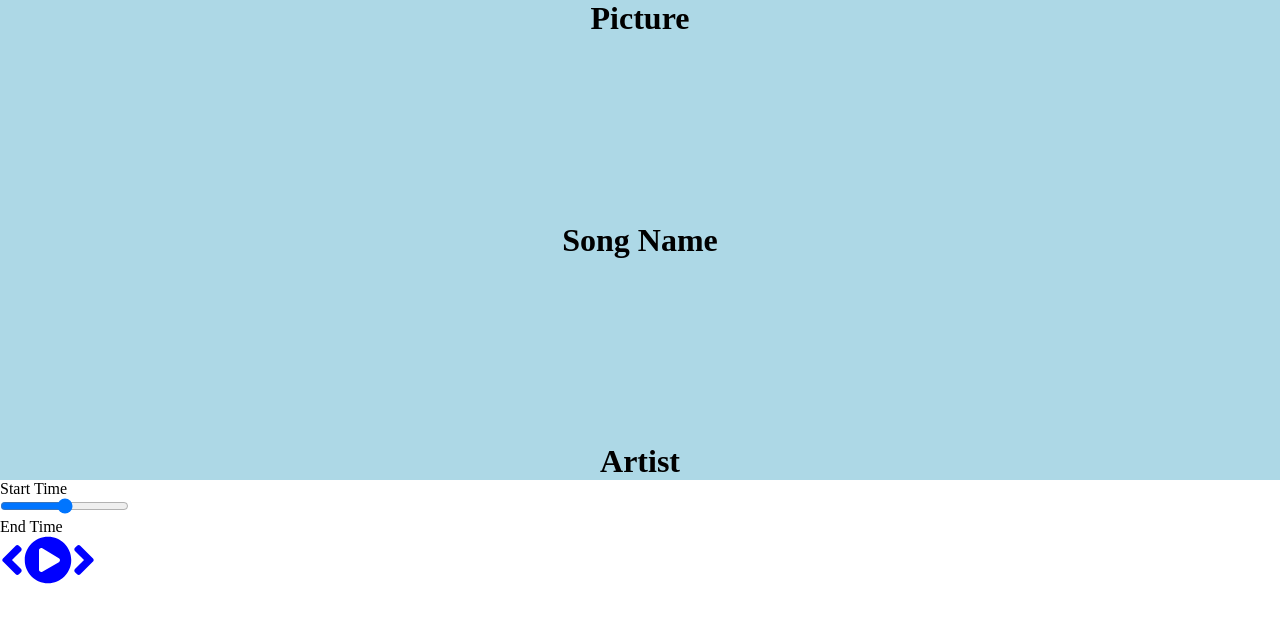
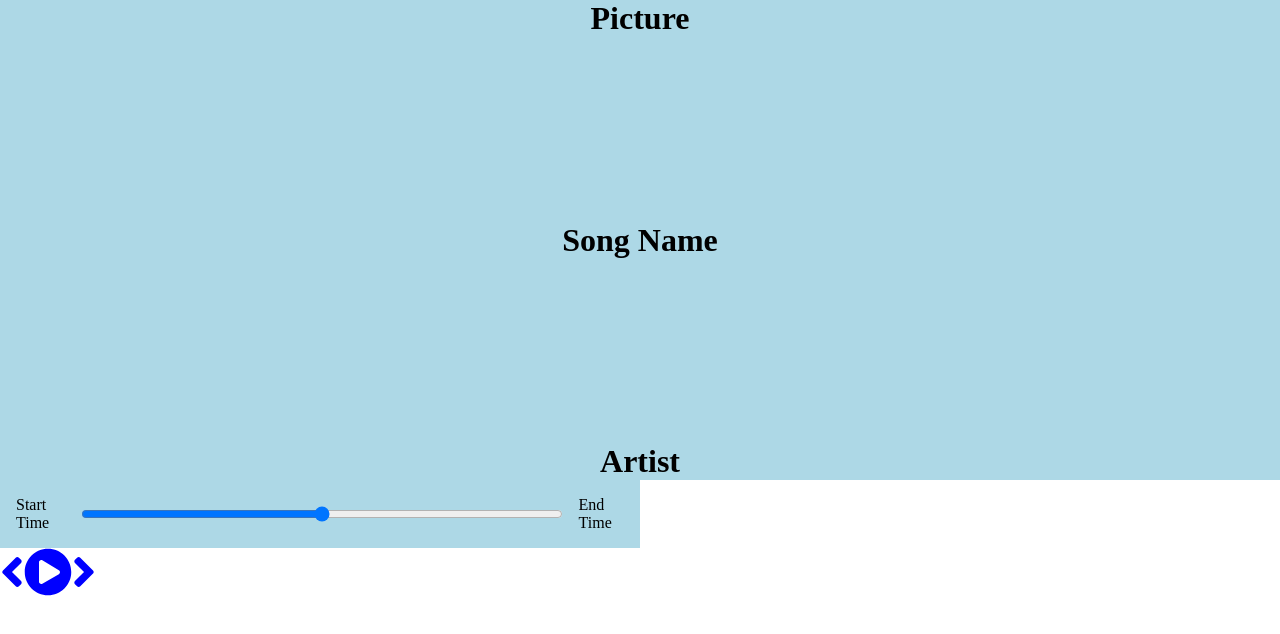
Before and after one commit to Roeck/Tuned, a React (Create React App) app: page / in a window 1280 px wide. Shown: the top 634 px of the page. Built offline with nearby package versions, Linux system fonts and the light colour scheme.

Commit message:
time control initial styles

```diff
--- a/src/styles/_player.scss
+++ b/src/styles/_player.scss
@@ -6,3 +6,16 @@
     align-items: center;
     justify-content: space-between;
 }
+
+.time-control {
+    width: 50%;
+    background: lightblue;
+    display: flex;
+    input {
+        width: 100%;
+        padding: 1rem 2rem;
+    }
+    p {
+        padding: 1rem;
+    }
+}
```
